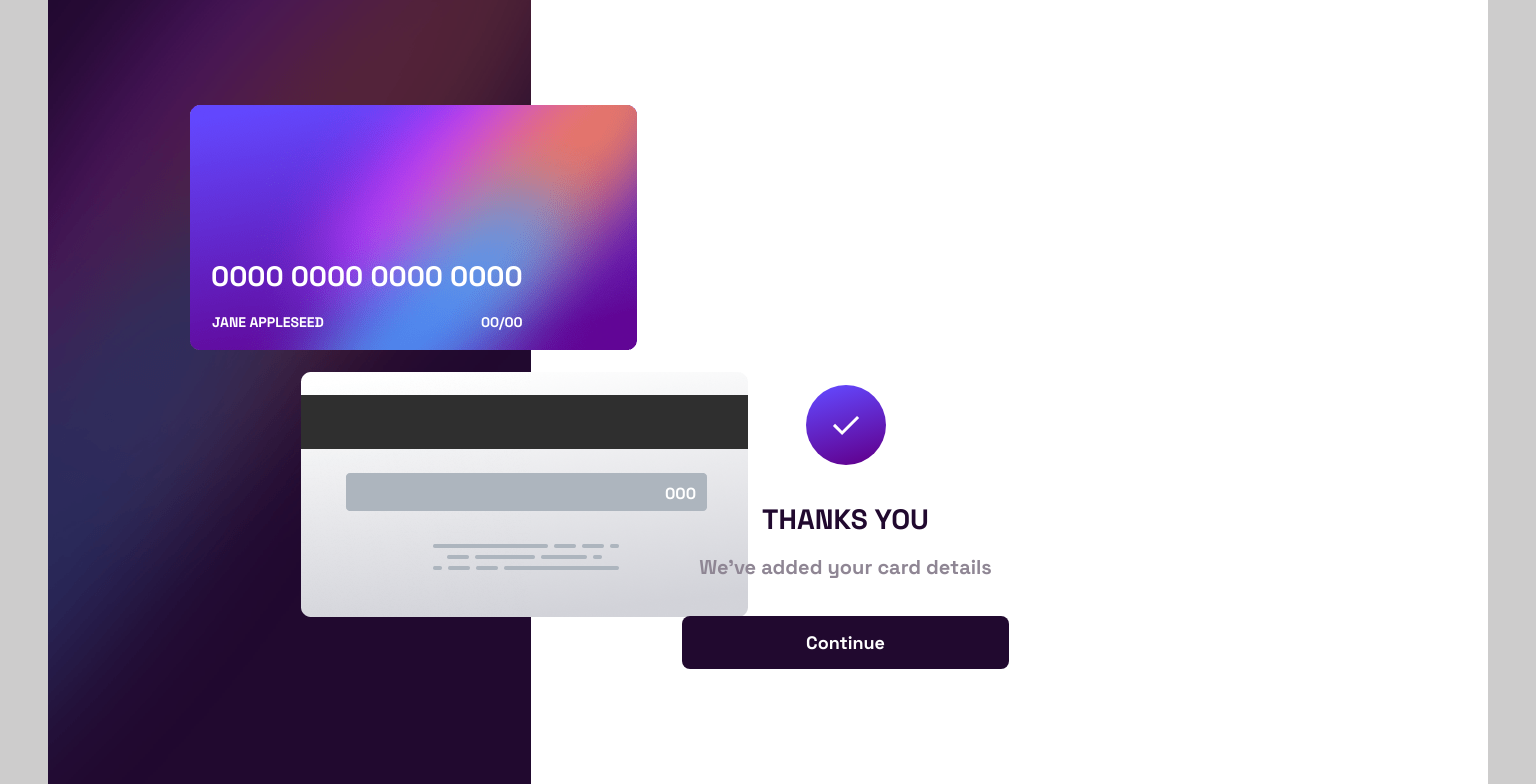
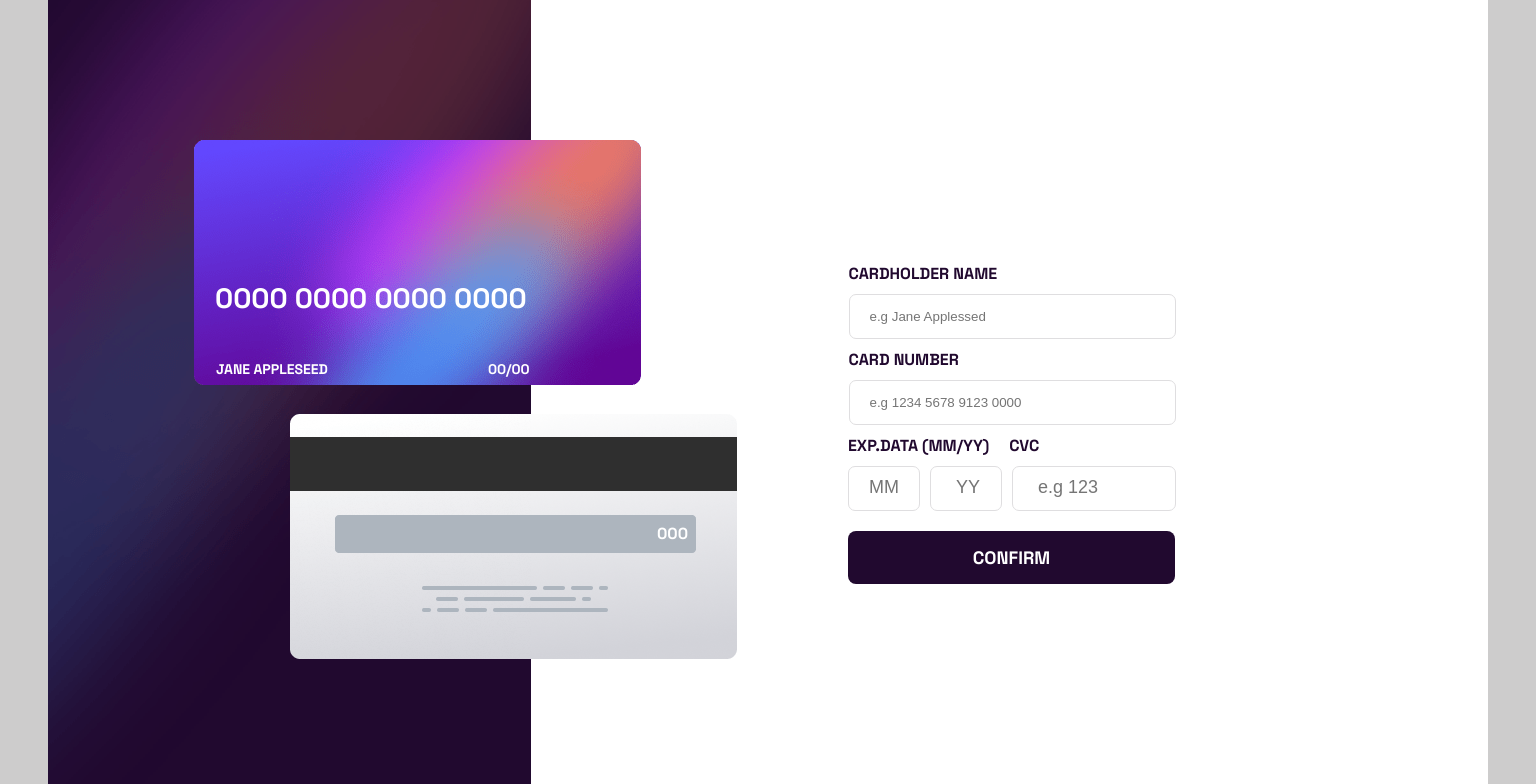
Before and after one commit to Abashidzeofficial/interactive-card, a React (Create React App) app: page / in a window 1536 px wide. Shown: the top 784 px of the page. Built offline with nearby package versions, Linux system fonts and the light colour scheme.

Commit message:
NewApdate

```diff
--- a/src/App.tsx
+++ b/src/App.tsx
@@ -8,8 +8,8 @@ import Back from './components/Back';
 function App() {
   return (
     <div className="container">
-      {/* <Front /> */}
-      <Back />
+      <Front />
+      {/* <Back /> */}
     </div>
   );
 }
--- a/src/components/styles.css
+++ b/src/components/styles.css
@@ -1,5 +1,5 @@
 @import url("https://fonts.googleapis.com/css2?family=Space+Grotesk:wght@700&family=Space+Mono:wght@700&display=swap");
-@media only screen and (min-width: 400px) {
+
 * {
   box-sizing: border-box;
   margin: 0;
@@ -79,6 +79,8 @@
   gap: 36px;
   margin-top: 87px;
   font-family: "Space Grotesk", sans-serif;
+  margin-top: 237px;
+  margin-left: -279px;
 }
 
 .Continue {
@@ -209,31 +211,26 @@
 }
 .card-back-bag {
   display: flex;
-    margin-top: -231px;
+  margin-top: -202px;
   margin-left: 79px;
 }
 .card-back-front {
   display: flex;
-    margin-top: -65px;
+  margin-top: -63px;
   margin-left: 27px;
 }
 .back-card-name {
   position: absolute;
-    margin-top: 124px;
+  margin-top: 35px;
   margin-left: 22px;
 }
 .card-expire-data-bg {
   margin-left: 100px;
 }
 .backcardtxt {
-    margin-top: 100px;
+  margin-top: 62px;
   position: absolute;
   margin-left: 216px;
-  }
-  .thanks {
-    margin-top: 237px;
-    margin-left: -278px;
-  }
 }
 
 @media only screen and (min-width: 1440px) {
@@ -316,11 +313,7 @@
   .back {
     display: none !important;
   }
-  .thanks-main {
-    display: flex;
-    margin-left: 323px;
-    margin-top: 43px;
-  }
+
   .cardbacknumber {
     margin-top: 153px;
     font-size: 28px;
@@ -337,4 +330,9 @@
     margin-top: -389px;
     margin-left: 514px;
   }
+  .thanks-main {
+    display: flex;
+    margin-left: 555px;
+    margin-top: -125px;
   }
+}
```
Lines whose indentation alone changed are shown as unchanged.
